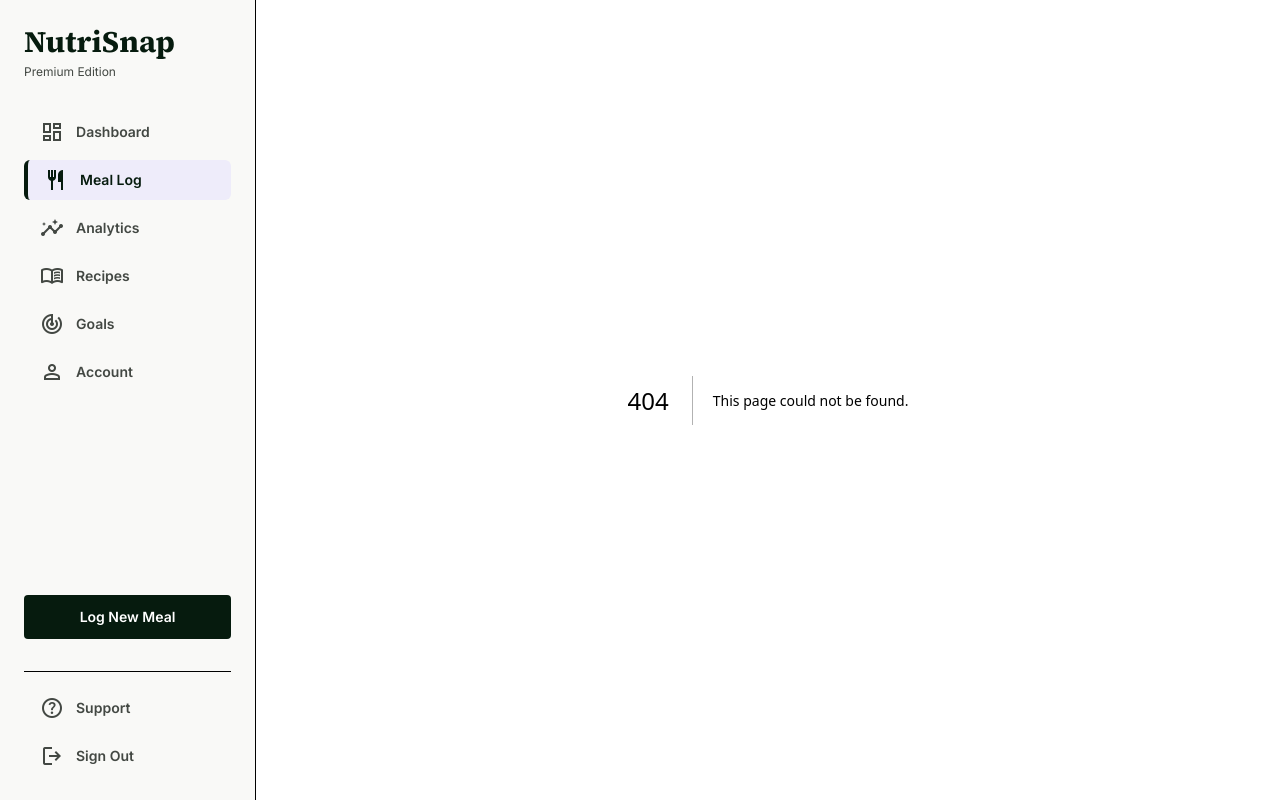
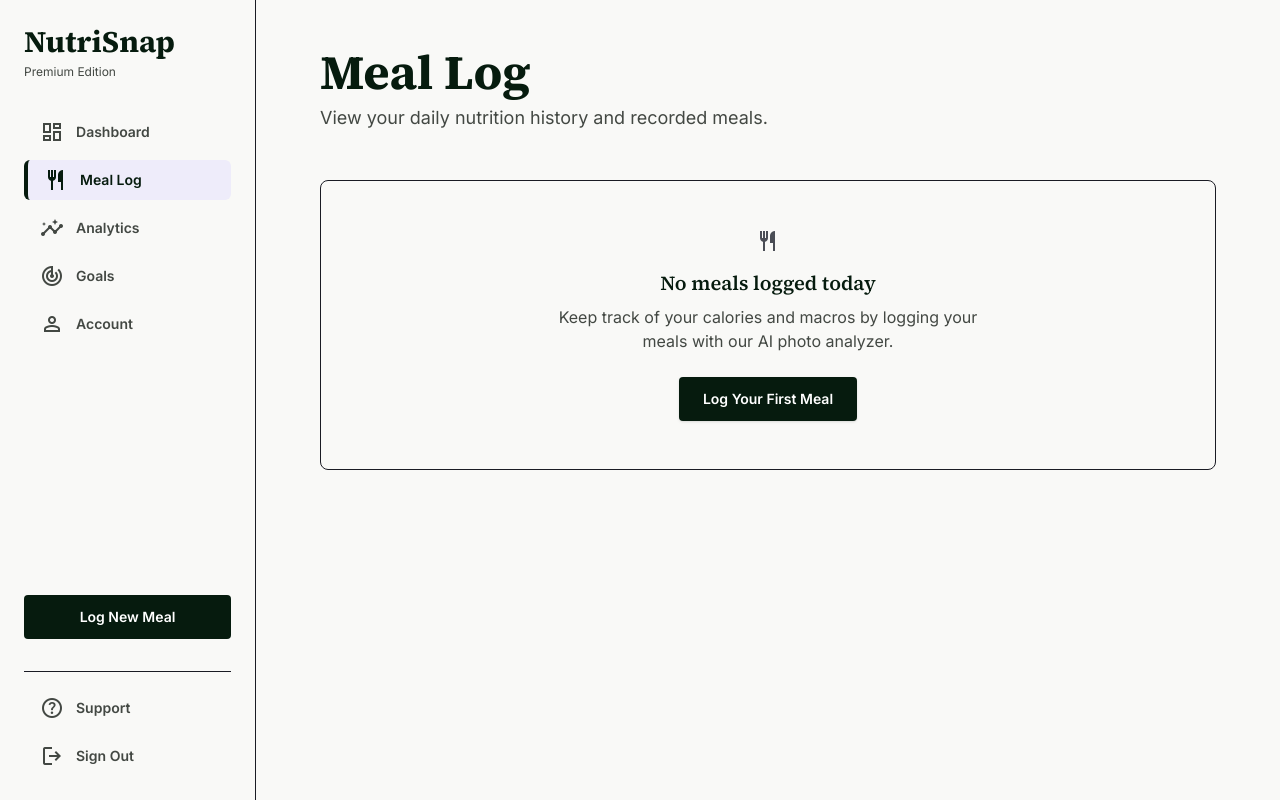
Before and after one commit to Aryannn27-oss/NutriSnap, a Next.js app: page /meals in a window 1280 px wide. Before the commit this address had no page. Built offline with nearby package versions, Linux system fonts and the light colour scheme.

Commit message:
feat: resolve navigation issues by removing Recipes and adding placeholder pages

```diff
--- /dev/null
+++ b/src/app/analytics/page.tsx
@@ -0,0 +1,26 @@
+"use client";
+
+import React from "react";
+
+export default function AnalyticsPage() {
+  return (
+    <main className="flex-1 w-full max-w-[1280px] mx-auto px-4 md:px-16 py-8 md:py-12 pb-32 md:pb-24">
+      <div className="mb-12 max-w-4xl">
+        <h2 className="text-3xl md:text-5xl font-display font-bold text-primary mb-2">Analytics</h2>
+        <p className="text-lg font-body text-on-surface-variant">
+          Monitor your long-term nutritional trends and calorie history.
+        </p>
+      </div>
+
+      <div className="bg-surface border border-low-contrast rounded-lg p-12 text-center max-w-4xl">
+        <span className="material-symbols-outlined text-6xl text-slate-muted mb-4">
+          insights
+        </span>
+        <h3 className="text-xl font-display font-semibold text-primary mb-2">Analytics are loading</h3>
+        <p className="text-on-surface-variant max-w-md mx-auto">
+          Once you have logged meals over several days, you'll see charts and trend graphs showing your macro breakdown here.
+        </p>
+      </div>
+    </main>
+  );
+}
--- /dev/null
+++ b/src/app/goals/page.tsx
@@ -0,0 +1,26 @@
+"use client";
+
+import React from "react";
+
+export default function GoalsPage() {
+  return (
+    <main className="flex-1 w-full max-w-[1280px] mx-auto px-4 md:px-16 py-8 md:py-12 pb-32 md:pb-24">
+      <div className="mb-12 max-w-4xl">
+        <h2 className="text-3xl md:text-5xl font-display font-bold text-primary mb-2">Goals</h2>
+        <p className="text-lg font-body text-on-surface-variant">
+          Define and manage your target weight, body fat index, and daily macronutrient guidelines.
+        </p>
+      </div>
+
+      <div className="bg-surface border border-low-contrast rounded-lg p-12 text-center max-w-4xl">
+        <span className="material-symbols-outlined text-6xl text-slate-muted mb-4">
+          track_changes
+        </span>
+        <h3 className="text-xl font-display font-semibold text-primary mb-2">Configure nutrition targets</h3>
+        <p className="text-on-surface-variant max-w-md mx-auto">
+          Set up customized target calories and macronutrients or sync them directly with your fitness profile.
+        </p>
+      </div>
+    </main>
+  );
+}
--- /dev/null
+++ b/src/app/meals/page.tsx
@@ -0,0 +1,32 @@
+"use client";
+
+import React from "react";
+import Link from "next/link";
+
+export default function MealLogPage() {
+  return (
+    <main className="flex-1 w-full max-w-[1280px] mx-auto px-4 md:px-16 py-8 md:py-12 pb-32 md:pb-24">
+      <div className="mb-12 max-w-4xl">
+        <h2 className="text-3xl md:text-5xl font-display font-bold text-primary mb-2">Meal Log</h2>
+        <p className="text-lg font-body text-on-surface-variant">
+          View your daily nutrition history and recorded meals.
+        </p>
+      </div>
+
+      <div className="bg-surface border border-low-contrast rounded-lg p-12 text-center max-w-4xl">
+        <span className="material-symbols-outlined text-6xl text-slate-muted mb-4">
+          restaurant
+        </span>
+        <h3 className="text-xl font-display font-semibold text-primary mb-2">No meals logged today</h3>
+        <p className="text-on-surface-variant mb-6 max-w-md mx-auto">
+          Keep track of your calories and macros by logging your meals with our AI photo analyzer.
+        </p>
+        <Link href="/upload">
+          <button className="bg-primary text-white rounded px-6 py-3 text-sm font-semibold hover:bg-opacity-90 transition-colors shadow-sm cursor-pointer">
+            Log Your First Meal
+          </button>
+        </Link>
+      </div>
+    </main>
+  );
+}
--- a/src/components/layout/Sidebar.tsx
+++ b/src/components/layout/Sidebar.tsx
@@ -10,7 +10,6 @@ export default function Sidebar() {
     { name: "Dashboard", href: "/dashboard", icon: "dashboard" },
     { name: "Meal Log", href: "/meals", icon: "restaurant" },
     { name: "Analytics", href: "/analytics", icon: "insights" },
-    { name: "Recipes", href: "/recipes", icon: "menu_book" },
     { name: "Goals", href: "/goals", icon: "track_changes" },
     { name: "Account", href: "/profile", icon: "person" },
   ];
```
